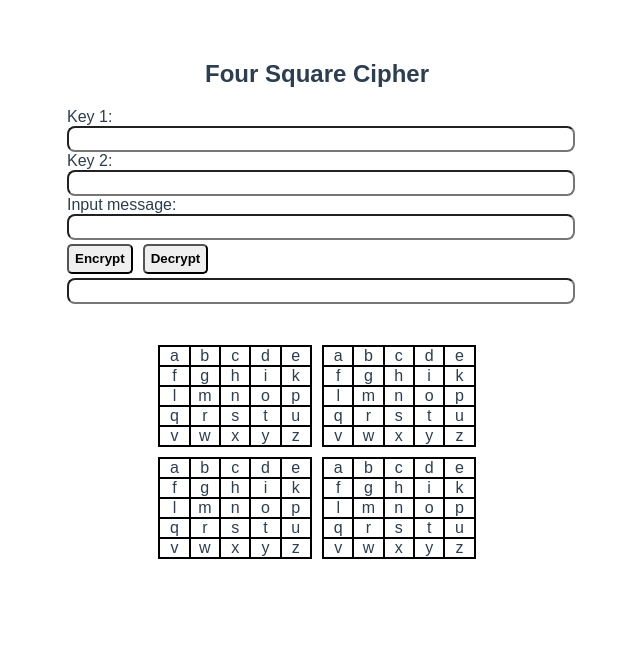
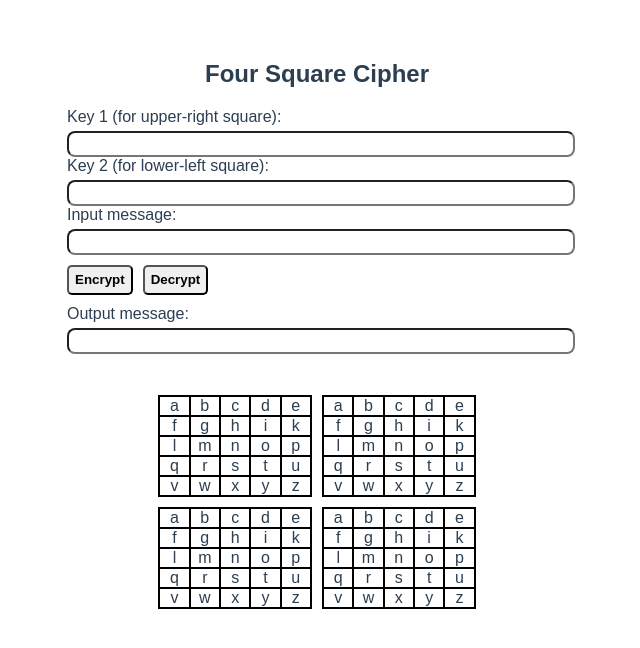
Before and after one commit to LucAndre91/four-square-cipher, a Vue app: page / in a window 1280 px wide. Shown: the top 648 px of the page, without its empty margins (323-963 px from the left). Built offline with nearby package versions, Linux system fonts and the light colour scheme.

Commit message:
update form styling

```diff
--- a/src/components/Cipher.vue
+++ b/src/components/Cipher.vue
@@ -3,10 +3,10 @@
     <div class="container">
       <h2>Four Square Cipher</h2>
       <div class="form">
-        <label>Key 1: </label>
+        <label>Key 1 (for upper-right square): </label>
         <input v-model="key1" @input="createSquareOne"/>
         <br />
-        <label>Key 2: </label>
+        <label>Key 2 (for lower-left square): </label>
         <input v-model="key2" @input="createSquareTwo" />
         <br />
         <label>Input message: </label>
@@ -16,6 +16,7 @@
           <button @click="encryptString">Encrypt</button>
           <button @click="decryptString">Decrypt</button>
         </div>
+        <label>Output message:</label>
         <input v-model="encryptedMessage" />
         <br />
 
@@ -247,6 +248,7 @@ export default {
   height: 20px;
   border-radius: 8px;
   clear: both;
+  margin-top: 5px;
 }
 .form input:focus {
   outline: none;
@@ -255,8 +257,8 @@ export default {
   height: 30px;
   border-radius: 5px;
   margin-right: 10px;
-  margin-top: 4px;
-  margin-bottom: 4px;
+  margin-top: 10px;
+  margin-bottom: 10px;
   font-weight: bold;
   cursor: pointer;
 }
```
